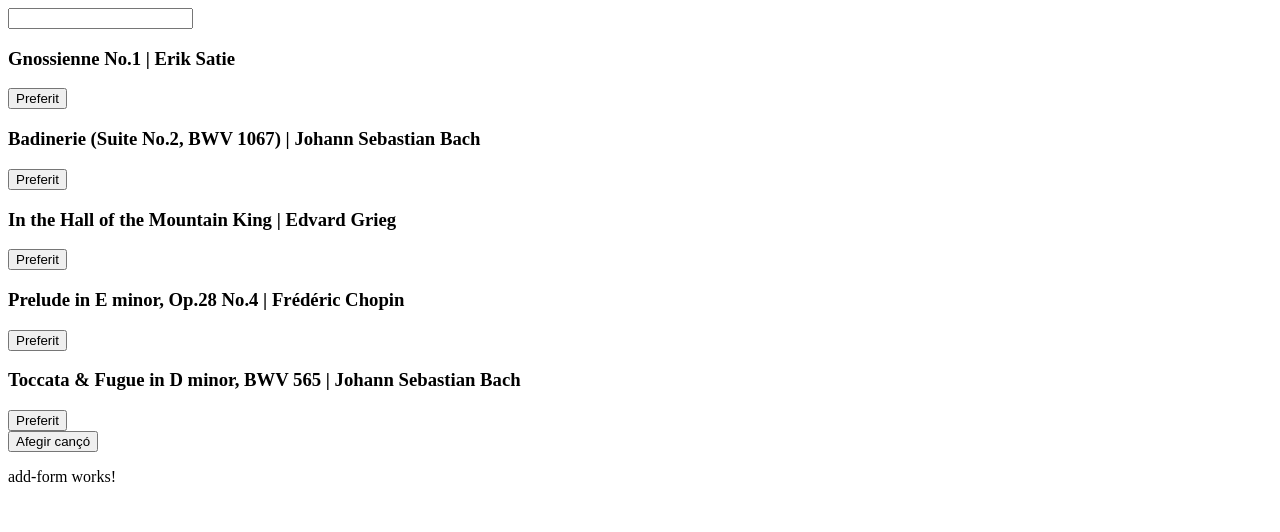
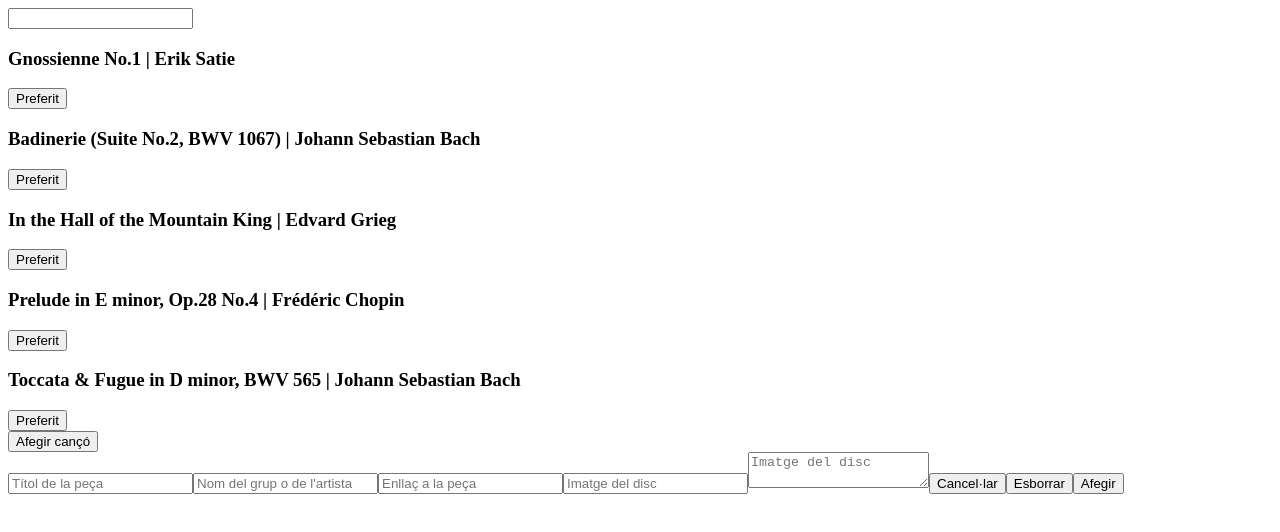
Before and after one commit to joeleguren/spoti-daw, an Angular app: page / in a window 1280 px wide. Both pictures are taken after a click on the button "Afegir cançó". Shown: the top 532 px of the page. Built offline with nearby package versions, Linux system fonts and the light colour scheme.

Commit message:
Últim canvi en l'aplicació abans de canviar el mode en que es visualitzaran els components

```diff
--- a/src/app/app.html
+++ b/src/app/app.html
@@ -1,8 +1,11 @@
 <main>
     <app-music-list [getPlayerSongAsFavorite]="selectedSongInPlayer()"
+    [getSongInAddForm]="songInAddForm()"
     (sendSongAsFavorite)="markSongAsFavorite($event)"
-    (openSong)="onSelectSongForPlayer($event)"></app-music-list>
+    (openSong)="onSelectSongForPlayer($event)"
+    (openAddForm)="onOpenAddForm($event)"></app-music-list>
 
-    <app-add-form></app-add-form>
+    <app-add-form [openForm]="openFormInAddForm()"
+    (sendSong)="setAddFormSong($event)"></app-add-form>
     <app-player [selectedSong]="selectedSongInPlayer()" (sendSong)="onSelectSongForPlayer($event)"></app-player>
 </main>
--- a/src/app/app.ts
+++ b/src/app/app.ts
@@ -16,6 +16,10 @@ export class App {
 
   private _favoriteSongInMusicList: WritableSignal<boolean> = signal(false);
 
+  private _openFormInAddForm: WritableSignal<boolean> = signal(false);
+
+  private _songInAddForm: WritableSignal<any> = signal<any>("");
+
   public set favoriteSongInMusicList(favorite: WritableSignal<boolean>) {
     this._favoriteSongInMusicList.set(favorite());
   }
@@ -28,11 +32,20 @@ export class App {
     return this._selectedSongInPlayer;
   }
 
+
   public onSelectSongForPlayer(selectedSongInPlayer : WritableSignal<string>) {
    // if (selectedSongInPlayer() !== "") {
       this._selectedSongInPlayer.set(selectedSongInPlayer());
   //  }
     console.log("Hola sóc el papa i tinc la cançó seleccionada ---> " + this._selectedSongInPlayer().title);
+  }
+
+  public get openFormInAddForm(): WritableSignal<boolean> {
+    return this._openFormInAddForm;
+  }
+
+  public onOpenAddForm(open: boolean) {
+    this._openFormInAddForm.set(open);
   }
 
   public markSongAsFavorite(favoriteSongInPlayer: boolean) {
@@ -41,4 +54,13 @@ export class App {
     }
   }
 
+  public setAddFormSong(song: any) {
+    console.log("He entrat al getter per enviar/tancar formulari");
+    this._songInAddForm.set(song);
+  }
+
+  public get songInAddForm(): WritableSignal<any> {
+    return this._songInAddForm;
+  }
+
 }
--- a/src/app/view/add-form/add-form.html
+++ b/src/app/view/add-form/add-form.html
@@ -1 +1,14 @@
-<p>add-form works!</p>
+@if(isVisible()) {
+    <div>
+        <!-- <form action=""> -->
+            <input type="text" placeholder="Títol de la peça" [(ngModel)]="title"/>
+            <input type="text" placeholder="Nom del grup o de l'artista" [(ngModel)]="artist"/>
+            <input type="text" placeholder="Enllaç a la peça" [(ngModel)]="mp3Url"/>
+            <input type="text" placeholder="Imatge del disc" [(ngModel)]="cover"/>
+            <textarea type="text" placeholder="Imatge del disc" [(ngModel)]="description"></textarea>
+            <button (click)="closeForm()">Cancel·lar</button>
+            <button (click)="removeFields()">Esborrar</button>
+            <button (click)="addSong()">Afegir</button>
+        <!-- </form> -->
+    </div>
+}
--- a/src/app/view/add-form/add-form.ts
+++ b/src/app/view/add-form/add-form.ts
@@ -1,32 +1,43 @@
-import { Component, Signal, signal, WritableSignal } from '@angular/core';
+import { Component, effect, input, InputSignal, output, Output, OutputEmitterRef, Signal, signal, WritableSignal } from '@angular/core';
+import { FormsModule } from '@angular/forms';
 
 @Component({
   selector: 'app-add-form',
-  imports: [],
+  imports: [FormsModule],
   templateUrl: './add-form.html',
   styleUrl: './add-form.css',
 })
 export class AddForm {
 
   // Dades per enviar al pare
-    // - Tancar formulari
     // - Enviar dades (també tanca el formulari)
+    public sendSong: OutputEmitterRef<any> = output<any>();
 
   // Dades a rebre
+  public openForm: InputSignal<any> = input<any>("");
     // - Quan obrir el formulari
 
   private _title: WritableSignal<string> = signal("");
   private _artist: WritableSignal<string> = signal("");
-  private _favorite: WritableSignal<string> = signal("");
+  private _favorite: WritableSignal<boolean> = signal(false);
   private _description: WritableSignal<string> = signal("");
   private _mp3Url: WritableSignal<string> = signal("");
   private _cover: WritableSignal<string> = signal("");
 
   private _isVisible: WritableSignal<boolean> = signal(false);
+  private _errorMessage: WritableSignal<string> = signal("");
+  private num: number = 0;
+
+  constructor() {
+    effect(()=> {
+      this._isVisible.set(this.openForm());
+    });
+  }
 
   public get title(): WritableSignal<string> {
     return this._title;
   }
+
   public set title(value: string) {
     this._title.set(value);
   }
@@ -38,10 +49,10 @@ export class AddForm {
     this._artist.set(value);
   }
 
-  public get favorite(): WritableSignal<string> {
+  public get favorite(): WritableSignal<boolean> {
     return this._favorite;
   }
-  public set favorite(value: string) {
+  public set favorite(value: boolean) {
     this._favorite.set(value);
   }
 
@@ -67,29 +78,55 @@ export class AddForm {
   }
 
   public get isVisible(): WritableSignal<boolean> {
-    return this.isVisible;
+    return this._isVisible;
   }
 
   public set isVisible(isVisible: boolean) {
     this.isVisible.set(isVisible);
   }
 
+  public get errorMessage(): WritableSignal<string> {
+    return this._errorMessage;
+  }
+
   public closeForm() {
-    this.isVisible = false;
+   // this.isVisible = false;
+    this.removeFields();
+    this.sendSong.emit(this.num++);
   }
 
   public removeFields() {
     this._title.set("");
     this._artist.set("");
-    this._favorite.set("");
-    this._description.set("");
     this._mp3Url.set("");
     this._cover.set("");
+    this._description.set("");
   }
 
   public addSong() {
+    if (this.allSongDataIsNotEmpty()) {
+      this._errorMessage.set("");
+      // Aquest emit envia la cançó introduida al App
+      this.sendSong.emit({
+        title: this._title(),
+        artist: this._artist(),
+        favorite: this._favorite(),
+        description: this._description(),
+        mp3Url: this._mp3Url(),
+        cover: this._cover()
+      });
+    } else {
+      this._errorMessage.set("Error, les dades no poden estar buides!")
+    }
+
     // Validar camps
     // Fer un emit, enviant camps al App i aquest al musicList
   }
 
+  public allSongDataIsNotEmpty(): boolean {
+    return this._title.length > 0 && this._artist.length > 0 &&
+      this._mp3Url.length > 0 && this._cover.length > 0 &&
+      this._description.length > 0;
+  }
+
 }
--- a/src/app/view/music-list/music-list.html
+++ b/src/app/view/music-list/music-list.html
@@ -11,5 +11,5 @@
         }
     </div>
     <!-- Això hauria de cridar al AddForm -->
-    <button>Afegir cançó</button>
+    <button (click)="onClickAddSongButton()">Afegir cançó</button>
 </div>
--- a/src/app/view/music-list/music-list.ts
+++ b/src/app/view/music-list/music-list.ts
@@ -16,11 +16,15 @@ export class MusicList {
   // Rebre dades del pare (Aquí rebem tota la cançó per més comoditat)
   public getPlayerSongAsFavorite: InputSignal<any> = input<any>("");
 
+  public getSongInAddForm: InputSignal<any> = input<any>("");
+
   // Emetre dades al pare
   // (Aquí passem el enviar cançó com a preferida en un altre output, perquè sino podriem interrompre la reproducció del Player)
   public openSong: OutputEmitterRef<any> = output<any>();
   public sendSongAsFavorite: OutputEmitterRef<boolean> = output<boolean>();
+  public openAddForm: OutputEmitterRef<boolean> = output<boolean>();
 
+  // Atributs classe
   private _filteredSongsArr: Signal<any[]>;
   public _search: WritableSignal<string>;
   private _selectedSong: WritableSignal<any>;
@@ -51,11 +55,16 @@ export class MusicList {
       else { // Si rebem la cançó provinent del Player buida, llavors deseleccionem
         this._selectedSong.set("");
       }
-    })
+    });
 
     this.saveSongs(this._filteredSongsArr()); // Important guardar cançons per poder treballar en viu al localStorage
 
     this._selectedSong = signal("");
+
+    effect(() => {
+      console.log("Sóc el App y executo l'effect al notar canvi a la canço form");
+      this.addSong(this.getSongInAddForm());
+    });
   }
 
   public get filteredSongsArr() : Signal<any[]> {
@@ -165,13 +174,27 @@ export class MusicList {
    // console.log("La cançó seleccionada és --> " + this._selectedSong());
   }
 
-  public onClickAddSongButton(song: any)  {
+  public onClickAddSongButton()  {
 
     // Hem de deseleccionar peça seleccionada i obrir el formulari AddForm
     this._selectedSong.set("");
+    this.openSong.emit(signal(""));
+    this.openAddForm.emit(true);
 
     //this._filteredSongsArr().push(song); // No modifiquem referència, sol contingut
    // this.saveSongs(this._filteredSongsArr());
   }
 
+  public addSong(song: any)  {
+
+    if (song === "") {
+       this.openAddForm.emit(false);
+      // Afegir cançó
+      //this._filteredSongsArr().push(song); // No modifiquem referència, sol contingut
+      // this.saveSongs(this._filteredSongsArr());
+    } else { // Si rebo cançó buida (acció de tancar formulari)
+
+    }
+  }
+
 }
```
